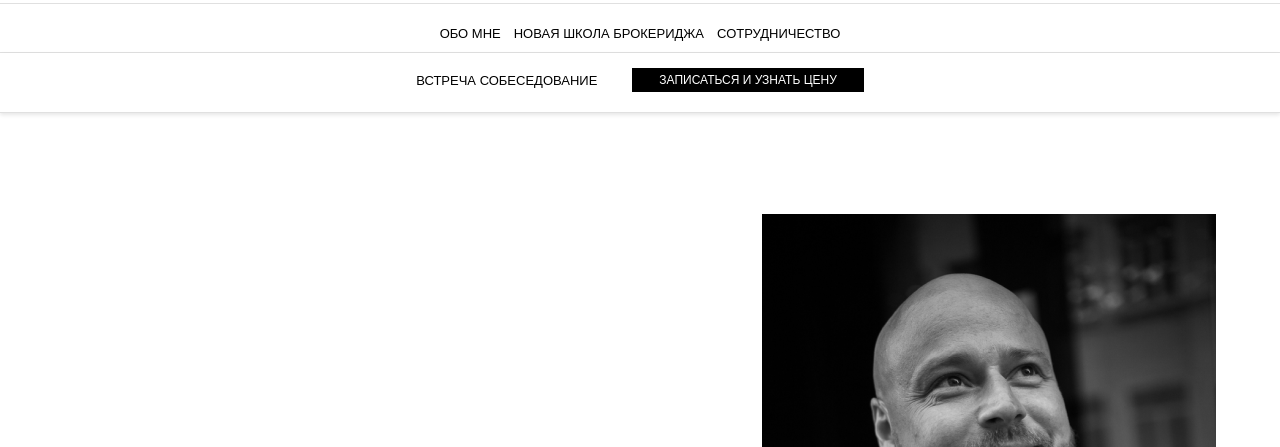
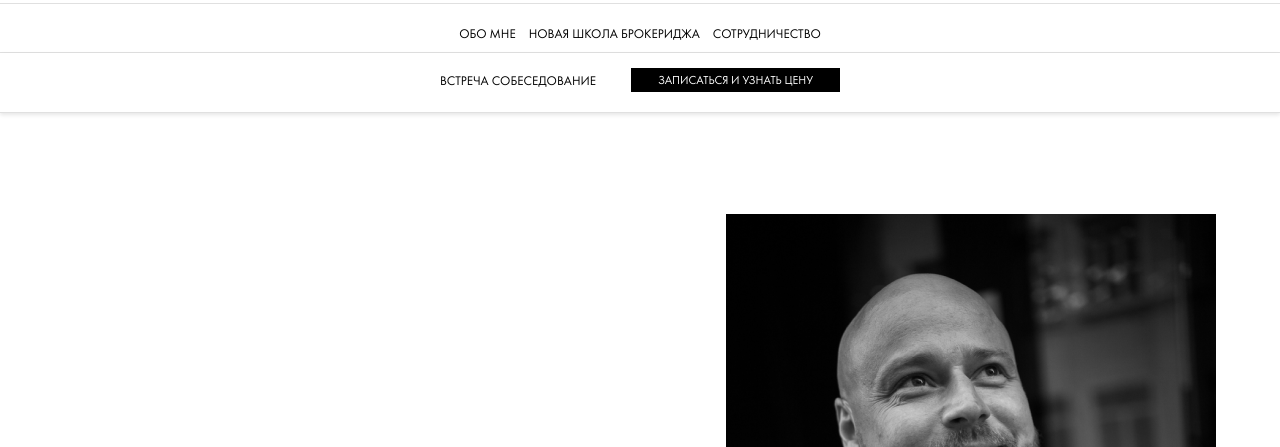
Before and after one commit to Alexandr886/New-realty-school, a plain HTML site: page index.html in a window 1280 px wide. Shown: the part 106-553 px from the top of the page. Drawn offline with Linux system fonts and the light colour scheme; the site is published under a folder, as on GitHub Pages, so addresses that start at the root find nothing.

Commit message:
Пути к шрифтиам

```diff
--- a/styles/main.css
+++ b/styles/main.css
@@ -3,28 +3,28 @@
     font-family: 'Futura';
     font-weight: 400;
     font-style: normal;
-    src: url(/fonts/Futura/futura_book.woff2);
+    src: url(../fonts/Futura/futura_book.woff2);
 }
 
 @font-face {
     font-family: 'Didot Title';
     font-weight: 400;
     font-style: normal;
-    src: url(/fonts/didot-2-cufonfonts/Didot_Title.otf);
+    src: url(../fonts/didot-2-cufonfonts/Didot_Title.otf);
 }
 
 @font-face {
     font-family: 'Cormorant Garamond Regular';
     font-weight: 400;
     font-style: normal;
-    src: url(/fonts/CormorantGaramond-Regular.ttf);
+    src: url(../fonts/CormorantGaramond-Regular.ttf);
 }
 
 @font-face {
     font-family: 'Cormorant Garamond Italic';
     font-weight: 400;
     font-style: italic;
-    src: url(/fonts/CormorantGaramond-Italic.ttf);
+    src: url(../fonts/CormorantGaramond-Italic.ttf);
 }
 
 *,
```
